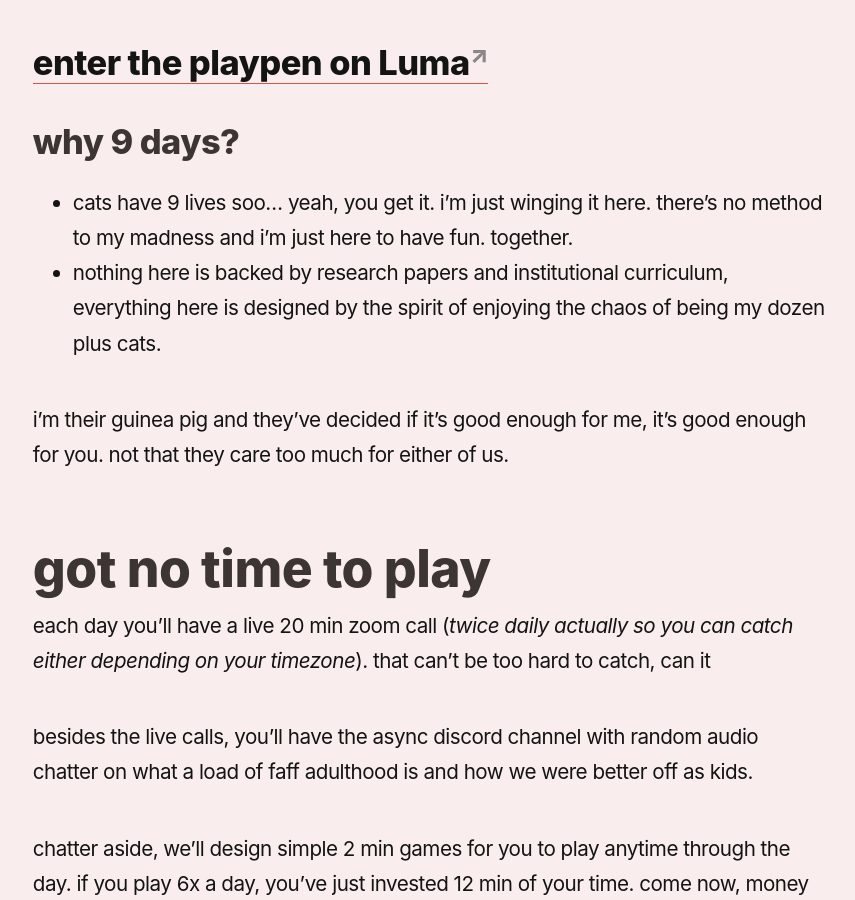
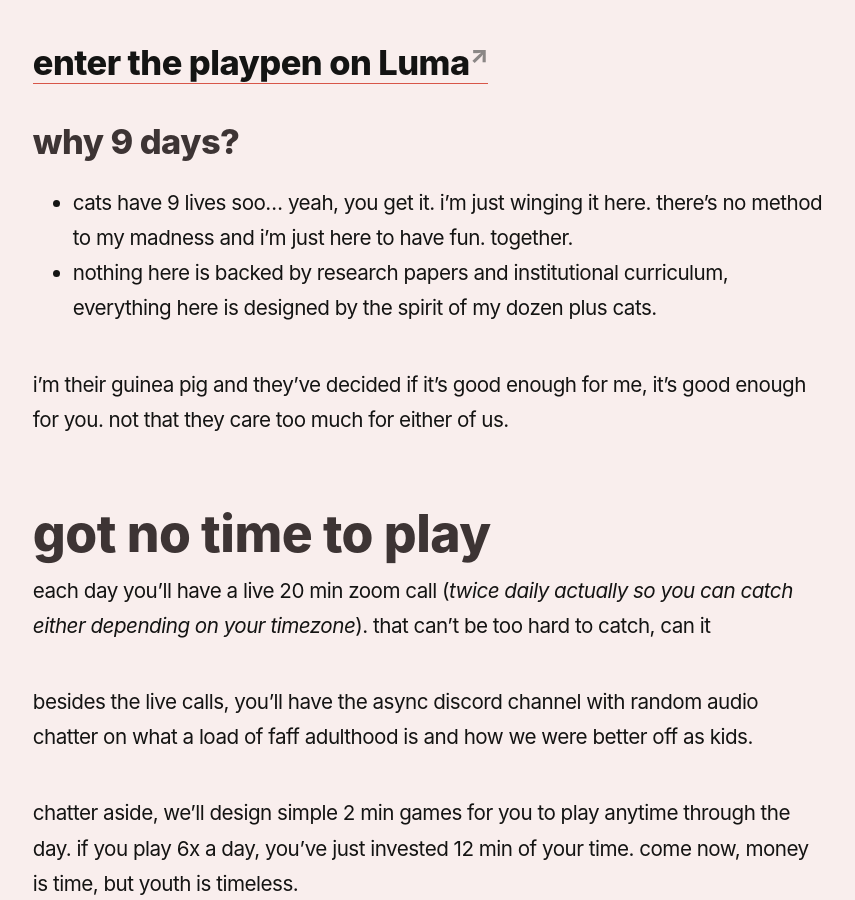
Before and after one commit to reddy2go/redgarden, a Jekyll site: the page built from _notes/playpen.md, in a window 1280 px wide and 900 px high, scrolled down 1045 px. Shown: the whole window, without its empty margins (44-899 px from the left). Built offline with Jekyll 4.4.1, drawn with Linux system fonts in a browser that asks for light colours; some web fonts are replaced; Markdown is read by kramdown in place of the engine named in the settings.

Commit message:
auto commit

```diff
--- a/_notes/playpen.md
+++ b/_notes/playpen.md
@@ -14,7 +14,7 @@ that’s why we are creating this kindergarten community for adults. to get you
 
 ### why 9 days?
 - cats have 9 lives soo... yeah, you get it. i’m just winging it here. there’s no method to my madness and i’m just here to have fun. together.
-- nothing here is backed by research papers and institutional curriculum, everything here is designed by the spirit of enjoying the chaos of being my dozen plus cats.
+- nothing here is backed by research papers and institutional curriculum, everything here is designed by the spirit of my dozen plus cats.
 
 i’m their guinea pig and they’ve decided if it’s good enough for me, it’s good enough for you. not that they care too much for either of us.
 
```
